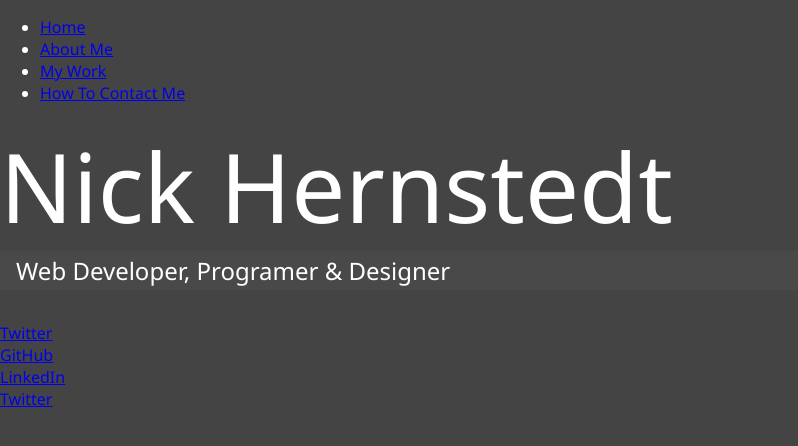
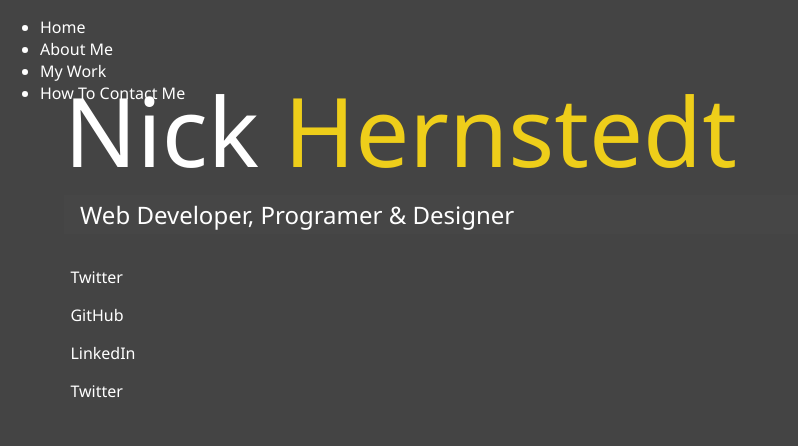
Before and after one commit to nick-hernstedt/ResponsivePortfolio, a website: page dist/index.html in a window 1280 px wide. Shown: the whole page, without its empty margins (0-798 px from the left). Drawn offline with Linux system fonts and the light colour scheme.

Commit message:
more stying and added hover color change over links

```diff
--- a/scss/style.scss
+++ b/scss/style.scss
@@ -1,4 +1,5 @@
 $primary-color: #444;
+$secondary-color: #eece1a;
 
 * {
   box-sizing: border-box;
@@ -25,6 +26,38 @@ h3 {
   &.sm-heading {
     margin-bottom: 2rem;
     padding: 0.2rem 1rem;
-    background: lighten($primary-color, 2);
+    background: rgba(lighten($primary-color, 2), 0.5);
   }
 }
+
+a {
+  color: #fff;
+  text-decoration: none;
+}
+
+header {
+  position: fixed;
+  z-index: 2;
+  width: 100;
+}
+
+.text-secondary {
+  color: $secondary-color;
+}
+
+main {
+  padding: 4rem;
+  height: 100%;
+
+  .icons {
+    margin-top: 1rem;
+
+    a {
+      padding: 0.4rem;
+
+      &:hover {
+        color: $secondary-color;
+      }
+    }
+  }
+}
```
Also changed, not shown: dist/css/style.css.
